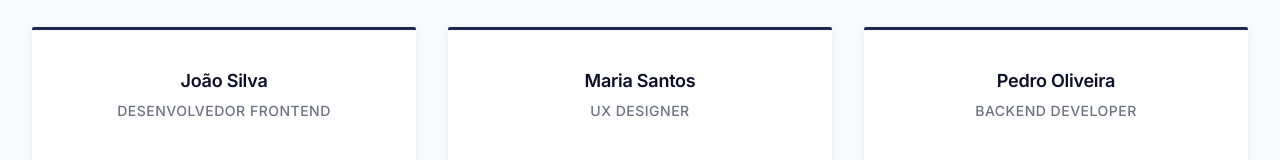
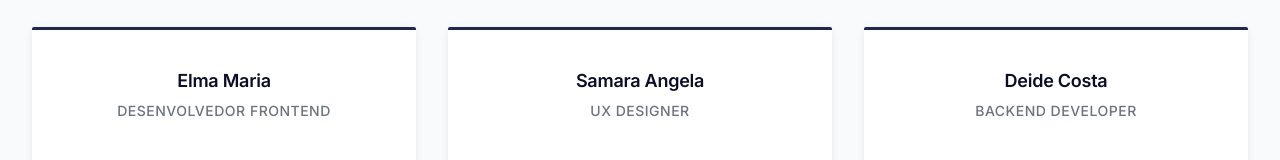
Before and after one commit to JoaoFelipe4/tcc-2025-frontend-microservices, an Angular app: page /sobre in a window 1280 px wide. Shown: the part 1158-1318 px from the top of the page. Built offline with nearby package versions, Linux system fonts and the light colour scheme.

Commit message:
update team members in SobreComponent with correct names and roles

```diff
--- a/src/app/pages/public/sobre/sobre.component.ts
+++ b/src/app/pages/public/sobre/sobre.component.ts
@@ -22,8 +22,8 @@ interface TeamMember {
 })
 export class SobreComponent {
   teamMembers: TeamMember[] = [
-    { name: 'João Silva', role: 'Desenvolvedor Frontend' },
-    { name: 'Maria Santos', role: 'UX Designer' },
-    { name: 'Pedro Oliveira', role: 'Backend Developer' }
+    { name: 'Elma Maria', role: 'Desenvolvedor Frontend' },
+    { name: 'Samara Angela', role: 'UX Designer' },
+    { name: 'Deide Costa', role: 'Backend Developer' }
   ];
 }
```
